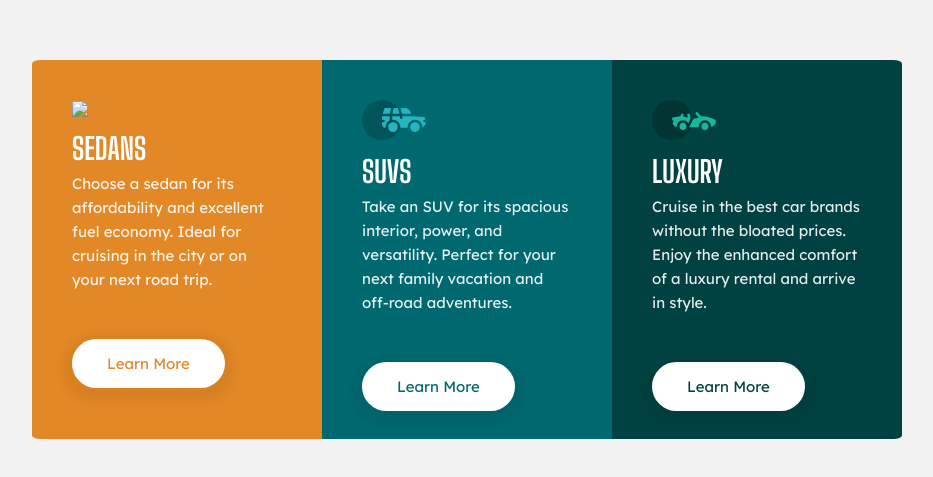
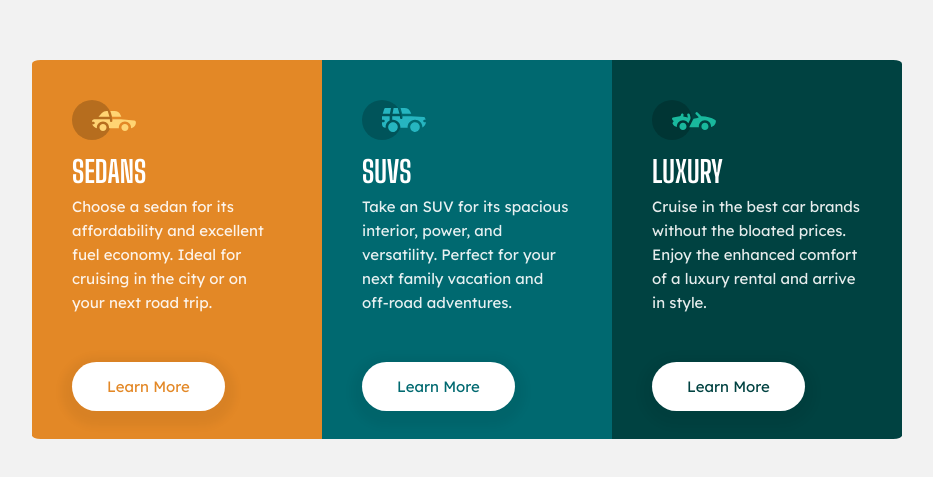
Before and after one commit to FruitySyrup/3-column-preview-card-component, a plain HTML site: page index.html in a window 1280 px wide. Shown: the part 151-628 px from the top of the page, without its empty margins (173-1106 px from the left). Drawn offline with Linux system fonts and the light colour scheme.

Commit message:
Update index.html

```diff
--- a/index.html
+++ b/index.html
@@ -13,7 +13,7 @@
   <section class="whole">
 
     <div class="Sedans">
-      <img src="/">
+      <img src="./images/icon-sedans.svg">
       <h1>Sedans</h1>
       <p>Choose a sedan for its affordability and excellent fuel economy. Ideal for cruising in the city
         or on your next road trip.</p>
```
